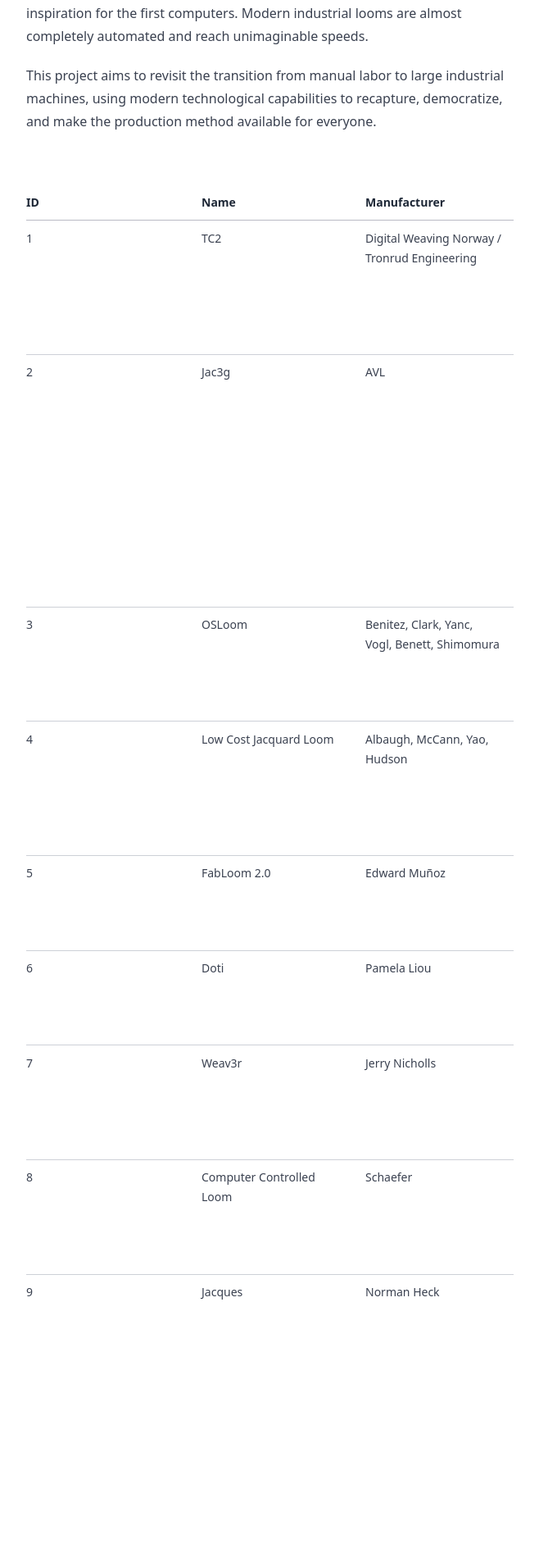
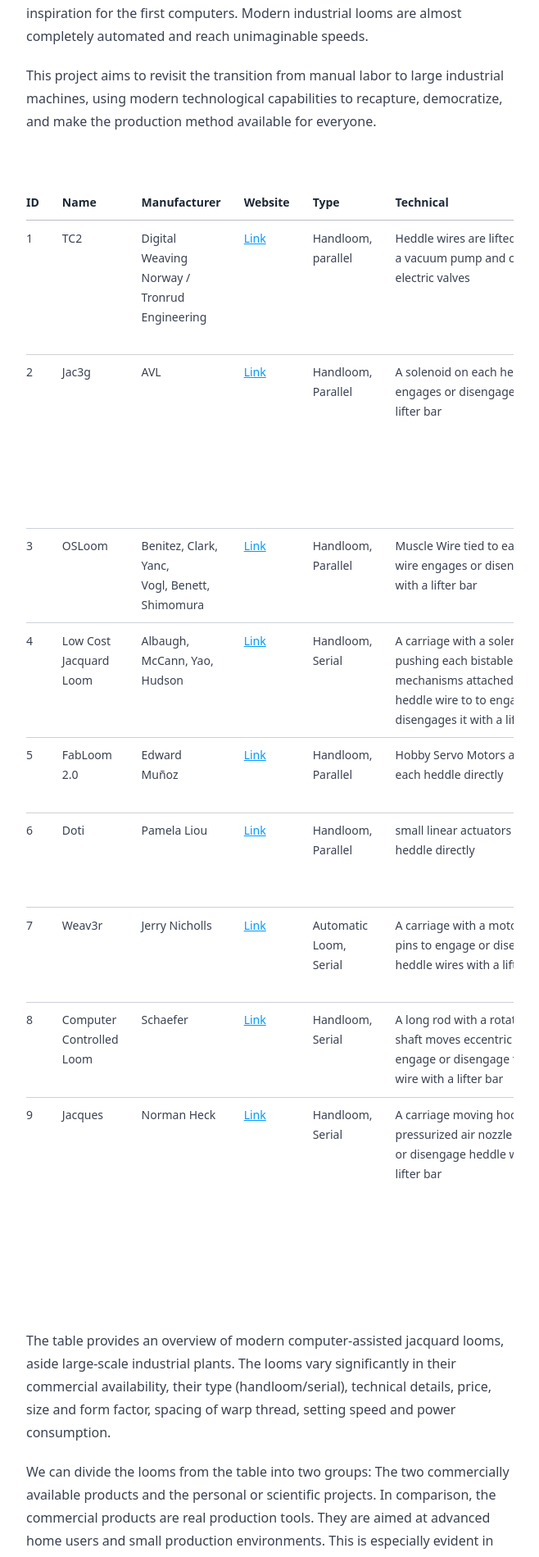
Before and after one commit to festwertspeicher/jacques-loom, a Jekyll site: the page built from docs/_posts/2022-06-15-market-overview.md, in a window 1280 px wide. Shown: the part 688-2587 px from the top of the page at 82% size, without its empty margins (309-967 px from the left). Built offline with Jekyll 4.4.1, drawn with Linux system fonts in a browser that asks for light colours; some web fonts are replaced; our own code applies the rules of GitHub Pages for plain Markdown files.

Commit message:
fix container width problem on overflowing elements

```diff
--- a/docs/_layouts/default.html
+++ b/docs/_layouts/default.html
@@ -8,7 +8,7 @@
 
         {% include header.html %}
 
-        <main role="main" data-menu-container class="pt-28 lg:pt-8 grid lg:grid-cols-4 gap-5 w-full max-w-screen-2xl mx-auto px-4 sm:px-6 lg:px-8 relative">
+        <main role="main" data-menu-container class="pt-28 lg:pt-8 grid grid-cols-1 lg:grid-cols-4 gap-5 w-full max-w-screen-2xl mx-auto px-4 sm:px-6 lg:px-8 relative">
 
             <div>
                 {% include sidebar.html %}
--- a/docs/_posts/2022-06-15-market-overview.md
+++ b/docs/_posts/2022-06-15-market-overview.md
@@ -18,7 +18,7 @@
 
 This project aims to revisit the transition from manual labor to large industrial machines, using modern technological capabilities to recapture, democratize, and make the production method available for everyone.
 
-<div class="w-full overflow-x-auto">
+<div class="overflow-x-auto">
     <table class="prose-sm table-auto">
         <thead>
             <tr>
```
Also changed, not shown: docs/_tailwind/components/code.css (+0 -8 lines), docs/assets/css/tailwind.css, 1 other file.
